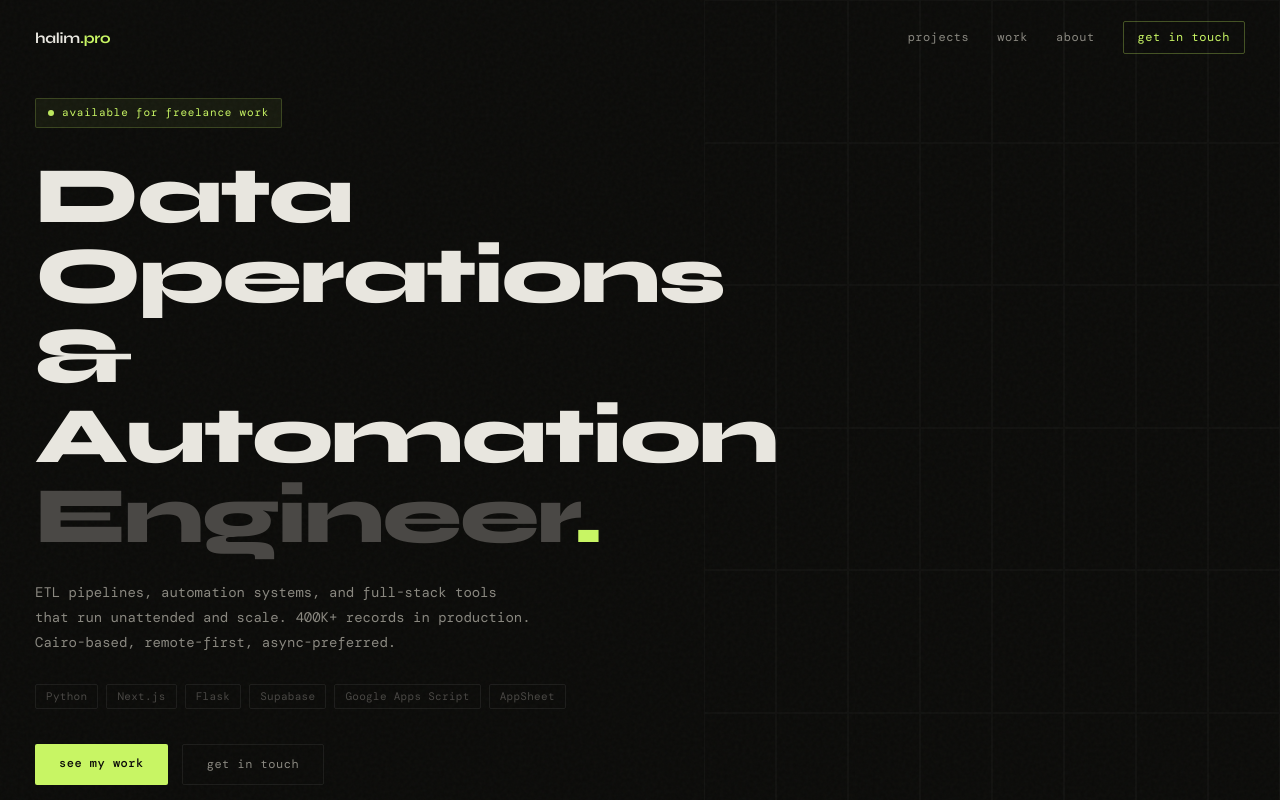
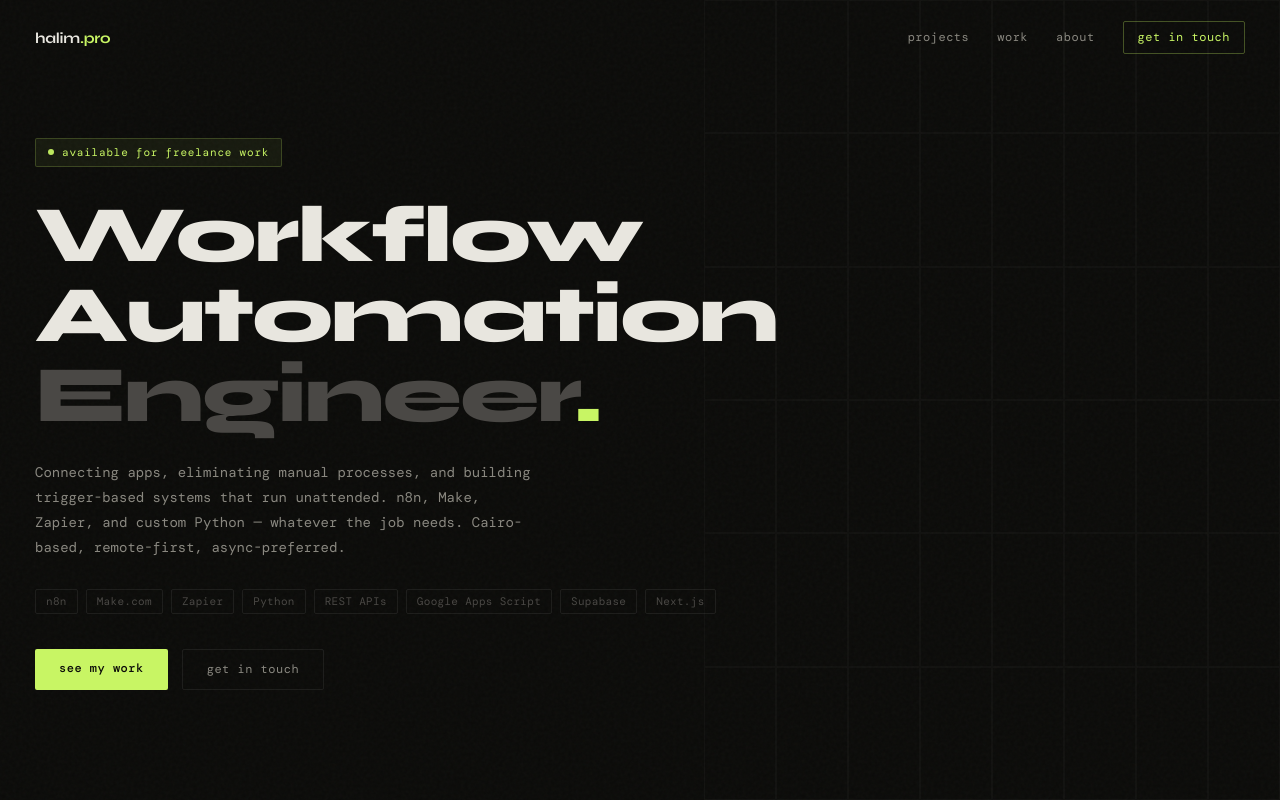
Before and after one commit to Mohamed-Abdulhalim/halim-pro, a Next.js app: page / in a window 1280 px wide. Shown: the top 800 px of the page. Built offline with nearby package versions, Linux system fonts and the light colour scheme; a web font is replaced by a local one.

Commit message:
Update Hero.tsx

```diff
--- a/components/Hero.tsx
+++ b/components/Hero.tsx
@@ -12,18 +12,19 @@ export default function Hero() {
         </div>
 
         <h1 className={styles.headline}>
-          <span className={styles.line1}>Data Operations</span>
-          <span className={styles.line2}>& Automation</span>
+          <span className={styles.line1}>Workflow</span>
+          <span className={styles.line2}>Automation</span>
           <span className={styles.line3}>Engineer<span className={styles.accent}>.</span></span>
         </h1>
 
         <p className={styles.sub}>
-          ETL pipelines, automation systems, and full-stack tools that run unattended and scale.
-          400K+ records in production. Cairo-based, remote-first, async-preferred.
+          Connecting apps, eliminating manual processes, and building trigger-based systems
+          that run unattended. n8n, Make, Zapier, and custom Python — whatever the job needs.
+          Cairo-based, remote-first, async-preferred.
         </p>
 
         <div className={styles.stack}>
-          {['Python', 'Next.js', 'Flask', 'Supabase', 'Google Apps Script', 'AppSheet'].map(t => (
+          {['n8n', 'Make.com', 'Zapier', 'Python', 'REST APIs', 'Google Apps Script', 'Supabase', 'Next.js'].map(t => (
             <span key={t} className={styles.pill}>{t}</span>
           ))}
         </div>
@@ -41,8 +42,8 @@ export default function Hero() {
       </div>
 
       <div className={styles.stat1} aria-hidden="true">
-        <span className={styles.statNum}>400K+</span>
-        <span className={styles.statLabel}>verified records</span>
+        <span className={styles.statNum}>50+</span>
+        <span className={styles.statLabel}>workflows built</span>
       </div>
 
       <div className={styles.stat2} aria-hidden="true">
```
